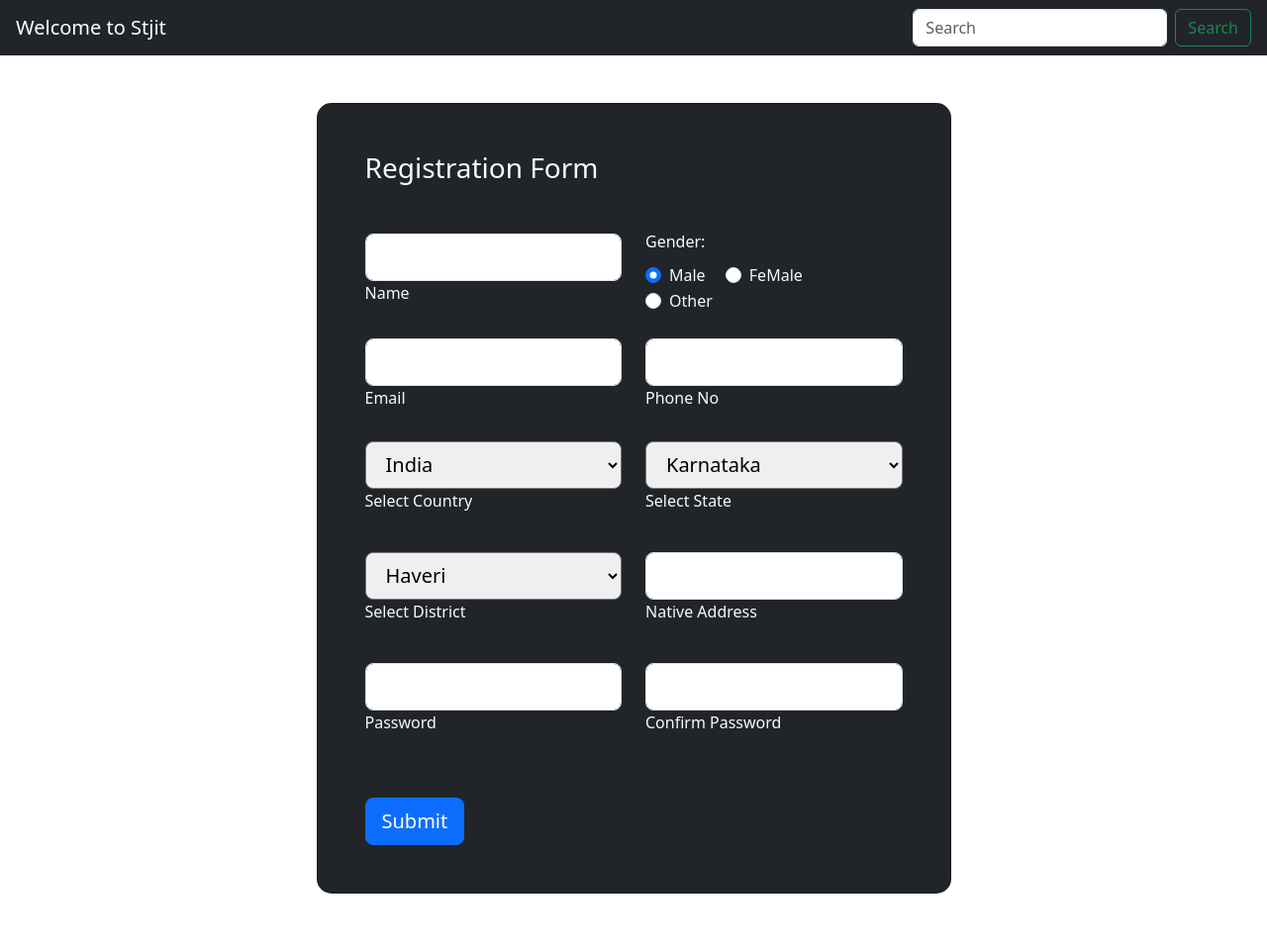
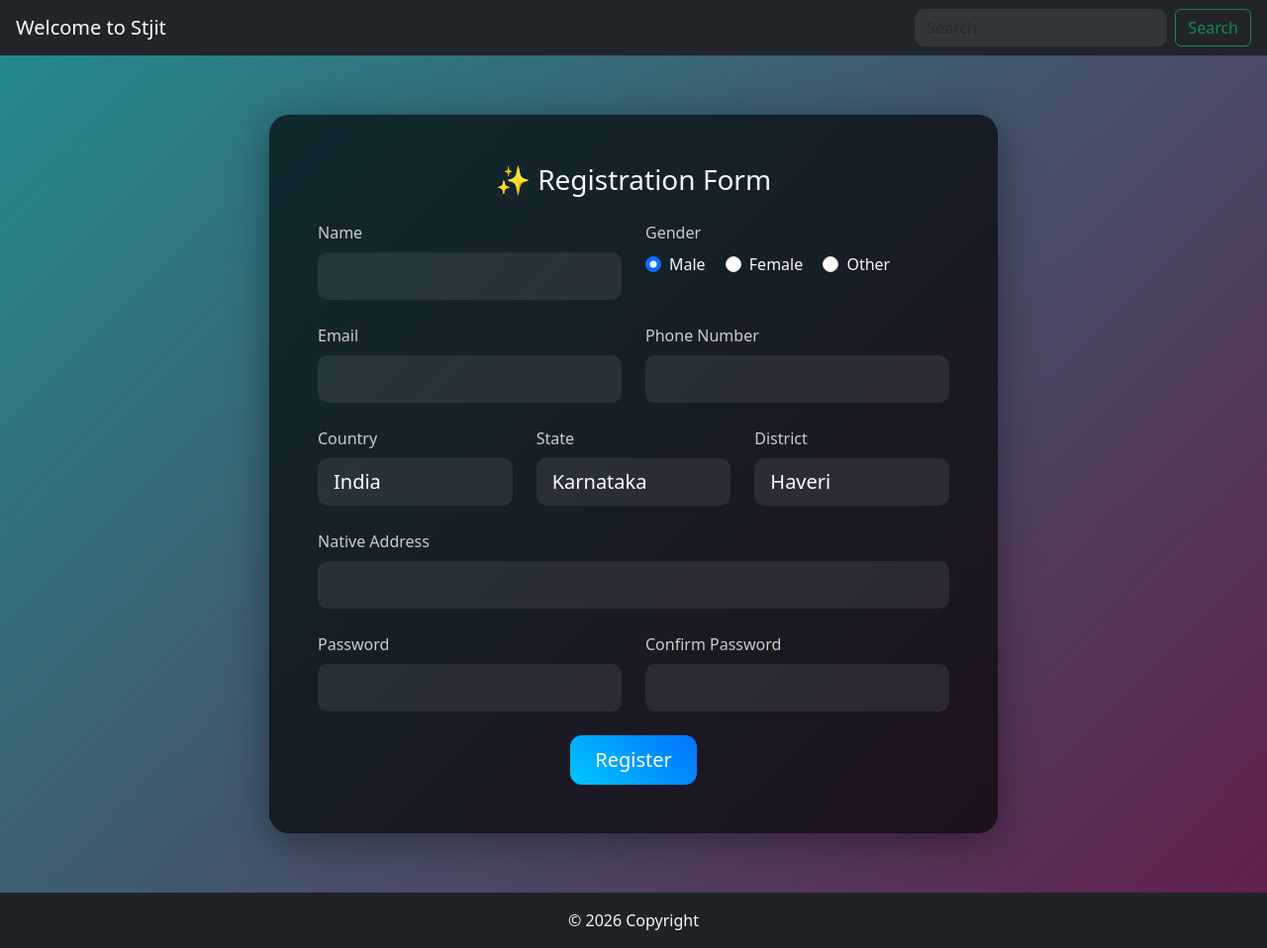
Before and after one commit to Veeresh-Savikeri/attendence, a Django app: template home/templates/register.html in a window 1280 px wide. Shown: the whole page at 99% size. Before the commit the page ends 903 px from the top, so only its background shows below. Run offline with Django 3.2, Linux system fonts and the light colour scheme; the template is opened without the code that fills it, so the values that code supplies are empty; some libraries are stand-ins or nearby versions.

Commit message:
make form css done

```diff
--- a/home/templates/base.html
+++ b/home/templates/base.html
@@ -4,7 +4,10 @@
     <meta charset="UTF-8" />
     <meta name="viewport" content="width=device-width, initial-scale=1.0" />
     <title>Document</title>
-    <link rel="stylesheet" href="path/to/font-awesome/css/font-awesome.min.css">
+    <link
+      rel="stylesheet"
+      href="path/to/font-awesome/css/font-awesome.min.css"
+    />
     <link
       href="https://cdn.jsdelivr.net/npm/bootstrap@5.3.8/dist/css/bootstrap.min.css"
       rel="stylesheet"
@@ -14,7 +17,9 @@
   </head>
   <body>
     <nav class="navbar navbar-dark bg-dark justify-content-between">
-      <a class="navbar-brand mx-3">{%block name%}Welcome to Stjit{%endblock name%}</a>
+      <a class="navbar-brand mx-3"
+        >{%block name%}Welcome to Stjit{%endblock name%}</a
+      >
       <form class="form-inline d-flex mx-3">
         <div class="d-flex">{%block btn%}{%endblock btn%}</div>
         <input
@@ -29,6 +34,18 @@
       </form>
     </nav>
     {% block start %} {% endblock start %}
+    <footer class="text-center bg-dark text-light">
+
+      <!-- Copyright -->
+      <div
+        class="text-center p-3"
+        style="background-color: rgba(0, 0, 0, 0.05)"
+      >
+        © 2026 Copyright
+
+      </div>
+      <!-- Copyright -->
+    </footer>
     <script
       src="https://cdn.jsdelivr.net/npm/bootstrap@5.3.8/dist/js/bootstrap.bundle.min.js"
       integrity="sha384-FKyoEForCGlyvwx9Hj09JcYn3nv7wiPVlz7YYwJrWVcXK/BmnVDxM+D2scQbITxI"
--- a/home/templates/register.html
+++ b/home/templates/register.html
@@ -1,195 +1,144 @@
-{% extends "base.html" %} {%block start%}
-<section class="vh-100 gradient-custom">
-  <div class="container py-5 h-100">
-    <div class="row justify-content-center align-items-center h-100">
-      <div class="col-12 col-lg-9 col-xl-7">
-        <div
-          class="card shadow-2-strong card-registration bg-dark text-light"
-          style="border-radius: 15px"
-        >
-          <div class="card-body p-4 p-md-5">
-            <h3 class="mb-4 pb-2 pb-md-0 mb-md-5">Registration Form</h3>
+{% extends "base.html" %}
+{% block start %}
+
+<style>
+.gradient-bg {
+    background: linear-gradient(135deg, #24898d, #5e1a47f8);
+    padding: 60px 0;
+}
+
+.card-registration {
+    backdrop-filter: blur(15px);
+    background: rgba(0, 0, 0, 0.65);
+    border-radius: 20px;
+    box-shadow: 0 8px 40px rgba(0, 0, 0, 0.4);
+}
+
+.form-control, select {
+    background-color: rgba(255, 255, 255, 0.08);
+    border: none;
+    border-radius: 10px;
+    color: #fff;
+}
+
+.form-control:focus, select:focus {
+    box-shadow: 0 0 10px #00c6ff;
+    background-color: rgba(255, 255, 255, 0.15);
+    color: #fff;
+}
+
+.form-label {
+    color: #ccc;
+}
+
+.btn-custom {
+    background: linear-gradient(45deg, #00c6ff, #0072ff);
+    border: none;
+    border-radius: 12px;
+    padding: 10px 25px;
+    transition: 0.3s ease;
+}
+
+.btn-custom:hover {
+    transform: scale(1.05);
+    box-shadow: 0 6px 20px rgba(0, 114, 255, 0.5);
+}
+</style>
+
+<section class="gradient-bg">
+    <div class="container">
+        <div class="row justify-content-center">
+            <div class="col-lg-10 col-xl-8">
+                <div class="card card-registration text-light p-5">
+                    <h3 class="text-center mb-4">✨ Registration Form</h3>
+
                     <form method="POST">
                         {% csrf_token %}
+
                         <div class="row">
-                <div class="col-md-6 mb-4 d-flex align-items-center">
-                  <div
-                    data-mdb-input-init
-                    class="form-outline datepicker w-100"
-                  >
-                    <input
-                      type="text"
-                      class="form-control form-control-lg"
-                      id="birthdayDate"
-                      name="name"
-                    />
-                    <label for="birthdayDate" class="form-label"
-                      >Name</label
-                    >
-                  </div>
-                </div>
                             <div class="col-md-6 mb-4">
-                  <h6 class="mb-2 pb-1">Gender:</h6>
-
-                  <div class="form-check form-check-inline">
-                    <input
-                      class="form-check-input"
-                      type="radio"
-                      name="gender"
-                      id="femaleGender"
-                      value="Male"
-                      checked
-                    />
-                    <label class="form-check-label" for="femaleGender"
-                      >Male</label
-                    >
+                                <label class="form-label">Name</label>
+                                <input type="text" class="form-control form-control-lg" name="name" required>
                             </div>
 
+                            <div class="col-md-6 mb-4">
+                                <label class="form-label d-block">Gender</label>
                                 <div class="form-check form-check-inline">
-                    <input
-                      class="form-check-input"
-                      type="radio"
-                      name="gender"
-                      id="maleGender"
-                      value="Female"
-                    />
-                    <label class="form-check-label" for="maleGender"
-                      >FeMale</label
-                    >
+                                    <input class="form-check-input" type="radio" name="gender" value="Male" checked>
+                                    <label class="form-check-label">Male</label>
                                 </div>
-
                                 <div class="form-check form-check-inline">
-                    <input
-                      class="form-check-input"
-                      type="radio"
-                      name="gender"
-                      id="otherGender"
-                      value="Others"
-                    />
-                    <label class="form-check-label" for="otherGender"
-                      >Other</label
-                    >
+                                    <input class="form-check-input" type="radio" name="gender" value="Female">
+                                    <label class="form-check-label">Female</label>
+                                </div>
+                                <div class="form-check form-check-inline">
+                                    <input class="form-check-input" type="radio" name="gender" value="Others">
+                                    <label class="form-check-label">Other</label>
                                 </div>
                             </div>
                         </div>
 
                         <div class="row">
                             <div class="col-md-6 mb-4">
-                  <div data-mdb-input-init class="form-outline">
-                    <input
-                      type="email"
-                      id="firstName"
-                      class="form-control form-control-lg"
-                      name = "email"
-                    />
-                    <label class="form-label" for="firstName">Email</label>
-                  </div>
+                                <label class="form-label">Email</label>
+                                <input type="email" class="form-control form-control-lg" name="email" required>
                             </div>
                             <div class="col-md-6 mb-4">
-                  <div data-mdb-input-init class="form-outline">
-                    <input
-                      type="Number"
-                      id="lastName"
-                      class="form-control form-control-lg"
-                      name = "phoneno"
-                    />
-                    <label class="form-label" for="lastName">Phone No</label>
-                  </div>
-                </div>
-              </div>
-
-
-              <div class="row">
-                <div class="col-md-6 mb-4 pb-2">
-                   <select class="select form-control-lg w-100" name="country">
-                    <option value="1" disabled>Select Country</option>
-                    <option value="india">India</option>
-                    <option value="3">Subject 2</option>
-                    <option value="4">Subject 3</option>
-                  </select>
-                  <label class="form-label select-label"> Select  Country </label>
-                </div>
-                <div class="col-md-6 mb-4 pb-2">
-                   <select class="select form-control-lg w-100" name="state">
-                    <option value="1" disabled>Select State</option>
-                    <option value="karnataka">Karnataka</option>
-                    <option value="3">Subject 2</option>
-                    <option value="4">Subject 3</option>
-                  </select>
-                  <label class="form-label select-label">Select State</label>
-                </div>
-              </div>
-
-
-               <div class="row">
-                <div class="col-md-6 mb-4 pb-2">
-                   <select class="select form-control-lg  w-100" name="district">
-                    <option value="1" disabled>Select District</option>
-                    <option value="2">Haveri</option>
-                    <option value="3">Subject 2</option>
-                    <option value="4">Subject 3</option>
-                  </select>
-                  <label class="form-label select-label w-100"> Select District </label>
-                </div>
-                <div class="col-md-6 mb-4 pb-2">
-                   <div
-                    data-mdb-input-init
-                    class="form-outline datepicker w-100"
-                  >
-                    <input
-                      type="text"
-                      class="form-control form-control-lg"
-                      id="birthdayDate"
-                      name = "address"
-                    />
-                    <label for="birthdayDate" class="form-label"
-                      >Native Address</label
-                    >
-                  </div>
-
+                                <label class="form-label">Phone Number</label>
+                                <input type="tel" class="form-control form-control-lg" name="phoneno" required>
                             </div>
                         </div>
 
                         <div class="row">
-                <div class="col-md-6 mb-4">
-                  <div data-mdb-input-init class="form-outline">
-                    <input
-                      type="Password"
-                      id="firstName"
-                      class="form-control form-control-lg"
-                      name = "password"
-                    />
-                    <label class="form-label" for="firstName">Password</label>
+                            <div class="col-md-4 mb-4">
+                                <label class="form-label">Country</label>
+                                <select class="form-control form-control-lg" name="country">
+                                    <option>India</option>
+                                </select>
                             </div>
+
+                            <div class="col-md-4 mb-4">
+                                <label class="form-label">State</label>
+                                <select class="form-control form-control-lg" name="state">
+                                    <option>Karnataka</option>
+                                </select>
                             </div>
-                <div class="col-md-6 mb-4">
-                  <div data-mdb-input-init class="form-outline">
-                    <input
-                      type="Password"
-                      id="lastName"
-                      class="form-control form-control-lg"
-                      name = "repassword"
-                    />
-                    <label class="form-label" for="lastName">Confirm Password</label>
-                  </div>
+
+                            <div class="col-md-4 mb-4">
+                                <label class="form-label">District</label>
+                                <select class="form-control form-control-lg" name="district">
+                                    <option>Haveri</option>
+                                </select>
                             </div>
                         </div>
 
+                        <div class="mb-4">
+                            <label class="form-label">Native Address</label>
+                            <input type="text" class="form-control form-control-lg" name="address">
+                        </div>
 
-              <div class="mt-4 pt-2">
-                <input
-                  data-mdb-ripple-init
-                  class="btn btn-primary btn-lg"
-                  type="submit"
-                  value="Submit"
-                />
+                        <div class="row">
+                            <div class="col-md-6 mb-4">
+                                <label class="form-label">Password</label>
+                                <input type="password" class="form-control form-control-lg" name="password" required>
                             </div>
+                            <div class="col-md-6 mb-4">
+                                <label class="form-label">Confirm Password</label>
+                                <input type="password" class="form-control form-control-lg" name="repassword" required>
+                            </div>
+                        </div>
+
+                        <div class="text-center">
+                            <button type="submit" class="btn btn-custom btn-lg text-white">
+                                Register
+                            </button>
+                        </div>
+
                     </form>
-          </div>
                 </div>
             </div>
         </div>
     </div>
 </section>
 
-{%endblock start%}
+{% endblock %}
--- a/teacher/views.py
+++ b/teacher/views.py
@@ -61,15 +61,13 @@ def staff_login(request):
 
 def mark_attendance(request, student_id):
     student = Profile.objects.get(id=student_id)
-
     # determine current logged-in staff
     try:
         current_staff = Staff.objects.get(user=request.user)
     except Staff.DoesNotExist:
         return HttpResponse("Current user is not registered as staff", status=403)
-
     # Prevent duplicate attendance same day
     if Attendance.objects.filter(student=student, staff=current_staff, date=date.today()).exists():
-        return HttpResponse("Already Marked Today")
+        return redirect("/teacher/staff-dashboard")
     Attendance.objects.create(student=student, staff=current_staff)
-    return HttpResponse("Attendance Marked Successfully")
+    return redirect("/teacher/staff-dashboard")
```
Also changed, not shown: home/templates/login.html (+80 -19 lines), teacher/templates/base.html (+75 -0 lines), teacher/templates/staff_dashboard.html (+23 -2 lines), db.sqlite3. Lines whose indentation alone changed are shown as unchanged.
